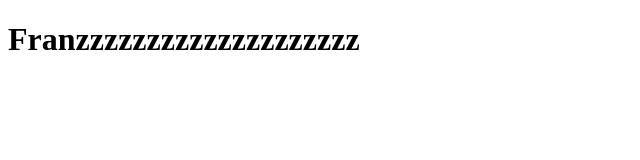
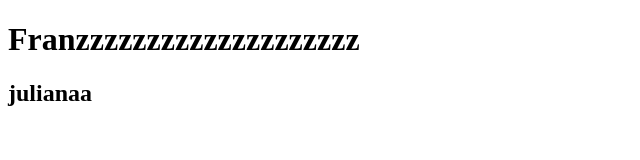
Before and after one commit to franz00777/franz00777.github.io, a plain HTML site: page index.html in a window 1280 px wide. Shown: the whole page, without its empty margins (0-640 px from the left). Drawn offline with Linux system fonts and the light colour scheme.

Commit message:
Update index.html

```diff
--- a/index.html
+++ b/index.html
@@ -8,5 +8,6 @@
 </head>
 <body>
     <h1>Franzzzzzzzzzzzzzzzzzzzz</h1>
+    <h2>julianaa</h2>
 </body>
 </html>
```
